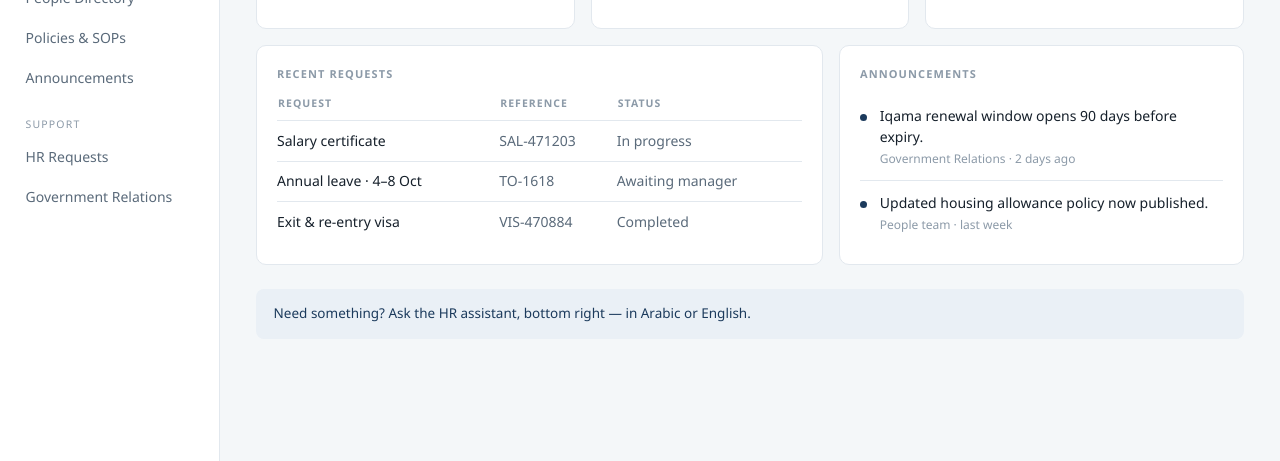
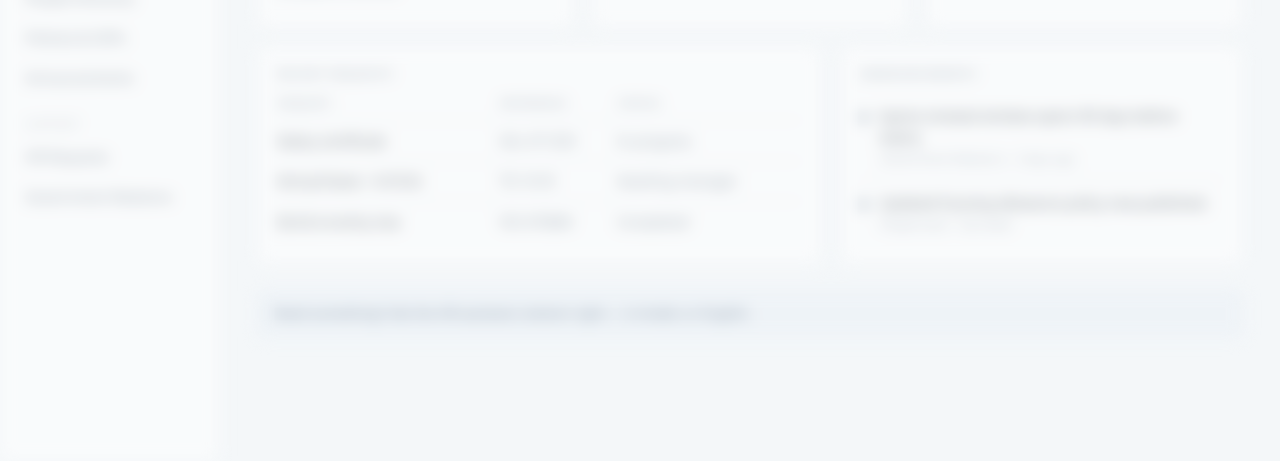
Before and after one commit to ahmedashraf-eg/lua-hr-agent, a website: page index.html in a window 1280 px wide. Shown: the part 346-807 px from the top of the page. Drawn offline with Linux system fonts and the light colour scheme; a script that the page names is missing.

Commit message:
Blur portal backdrop so assistant widget stays in focus

```diff
--- a/index.html
+++ b/index.html
@@ -141,6 +141,14 @@
         font-size: 13.5px; color: var(--navy);
       }
 
+      .portal-backdrop {
+        filter: blur(8px);
+        -webkit-filter: blur(8px);
+        opacity: 0.5;
+        pointer-events: none;
+        user-select: none;
+      }
+
       @media (max-width: 820px) {
         .shell { grid-template-columns: 1fr; }
         nav { display: none; }
@@ -150,6 +158,7 @@
   </head>
 
   <body>
+    <div class="portal-backdrop">
     <header class="topbar">
       <div class="brand">
         <div class="mark">MI</div>
@@ -248,6 +257,7 @@
         </div>
       </main>
     </div>
+    </div>
 
     <script src="https://lua-ai-global.github.io/lua-pop/lua-pop.umd.js"></script>
     <script>
```
